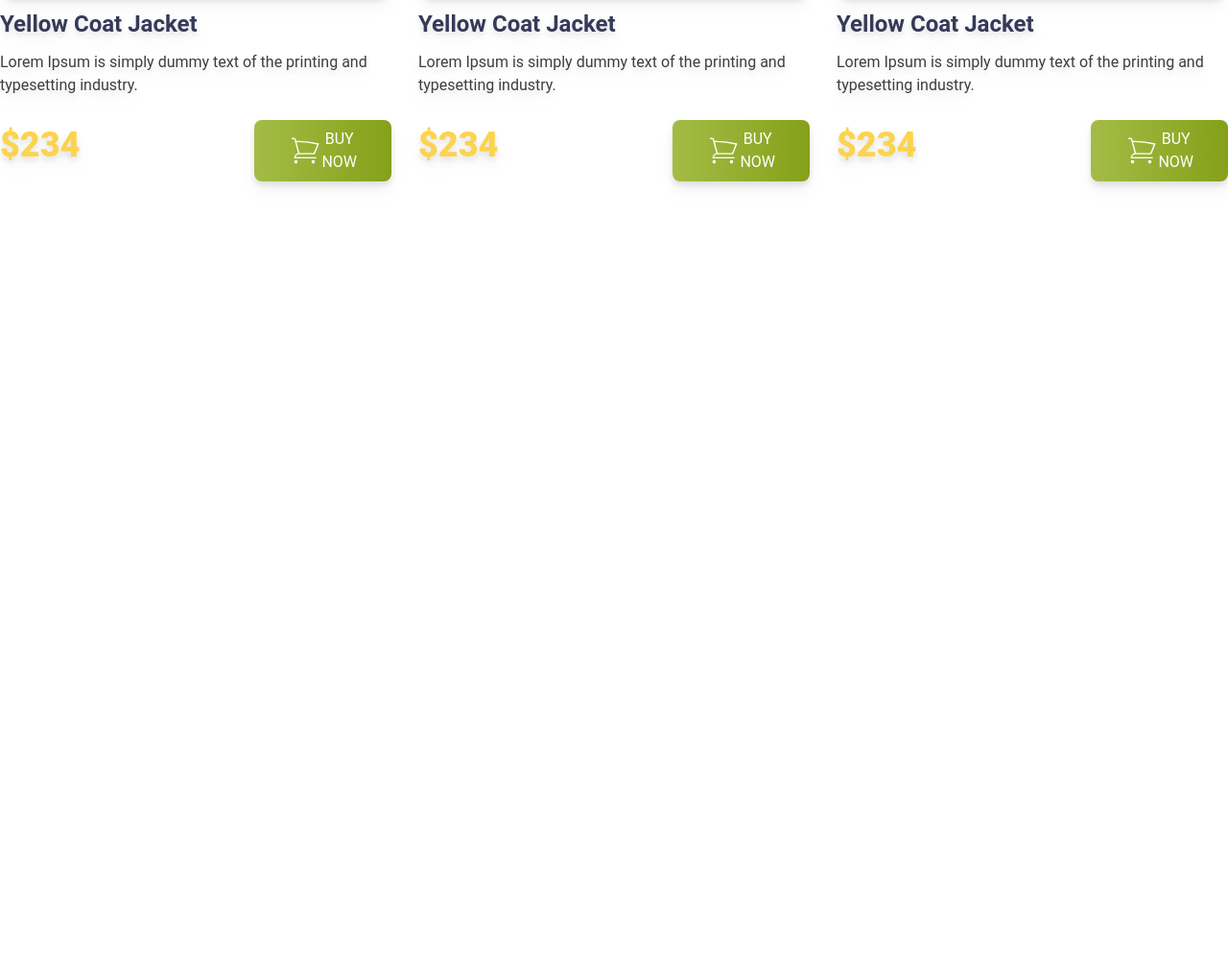
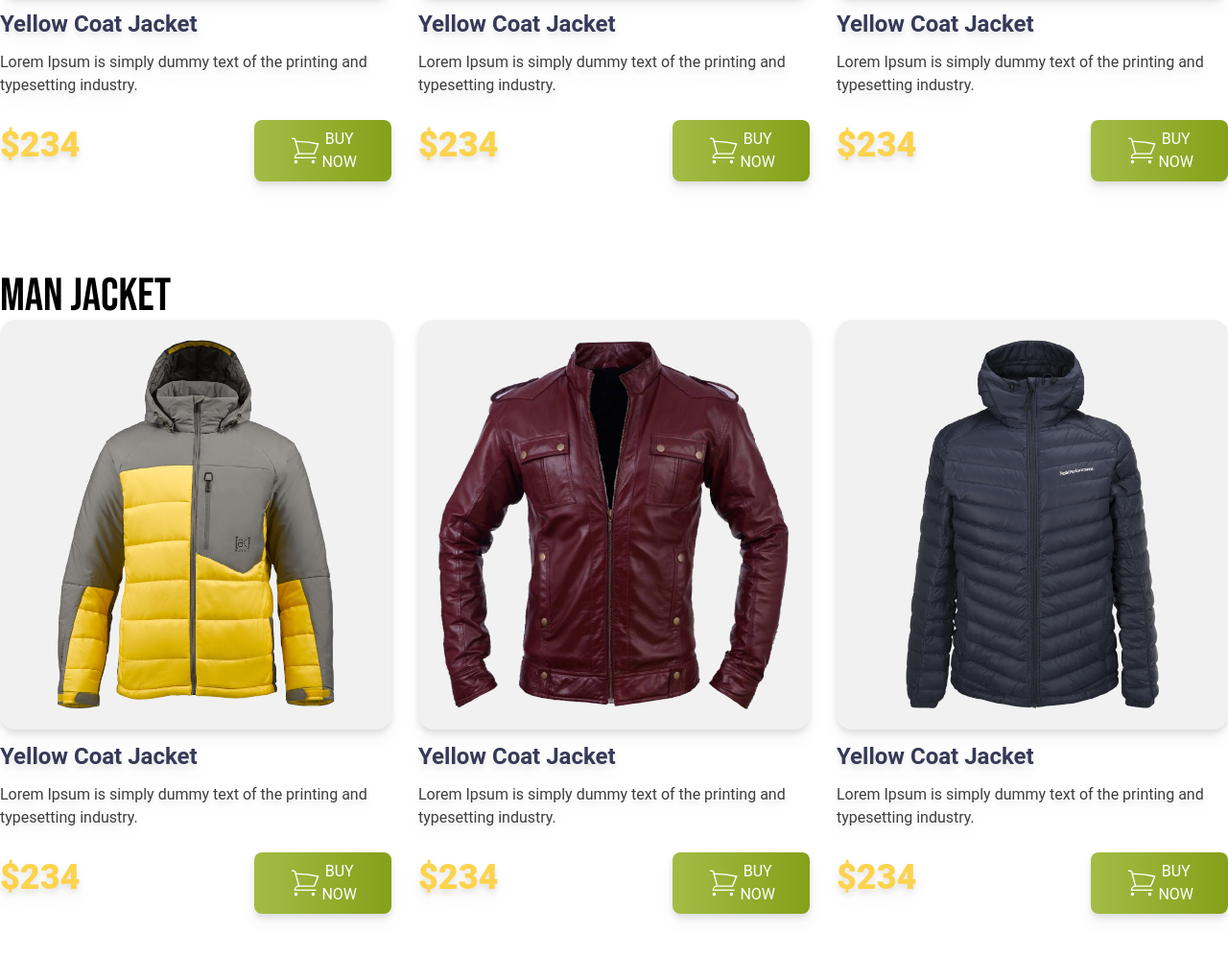
Before and after one commit to mazharulislam-12/penguin-fashion-website-tailwind, a plain HTML site: page index.html in a window 1280 px wide. Shown: the part 1328-2325 px from the top of the page at 96% size. Before the commit the page ends 1565 px from the top, so only its background shows below. Drawn offline with nearby package versions, Linux system fonts and the light colour scheme.

Commit message:
man jacket section creat and responsive

```diff
--- a/index.html
+++ b/index.html
@@ -201,6 +201,120 @@
         </div>
       </section>
       <!-- women card section end -->
+
+
+
+      <!-- man card section start -->
+      <section class="py-12">
+        <h2 class="text-5xl bebas-neue uppercase">Man Jacket</h2>
+        <!-- jacket container -->
+        <div class="roboto grid grid-col-1 md:grid-cols-2 lg:grid-cols-3 gap-7">
+          <!-- jacket 1 -->
+          <div class="space-y-3 drop-shadow-lg">
+           <div class="bg-[#F1F1F1] p-5 rounded-2xl">
+            <img src="images/jacket-4.png" alt="" />
+           </div>
+            <h2 class="text-2xl text-2xl text-[#363958] font-bold">Yellow Coat Jacket</h2>
+            <p class="text-[#3E3E3E] text-base">
+              Lorem Ipsum is simply dummy text of the printing and typesetting
+              industry.
+            </p>
+            <div class="flex items-center justify-between">
+                <h3 class="font-black text-4xl text-amber-300">$234</h3>
+                <button
+            class="px-9 py-2 bg-gradient-to-r from-[#A4BC46] to-[#85A019] uppercase flex rounded-lg mt-3 items-center text-white roboto"
+          >
+            <svg
+              xmlns="http://www.w3.org/2000/svg"
+              fill="none"
+              viewBox="0 0 24 24"
+              strokeWidth="{1.5}"
+              stroke="currentColor"
+              className="w-6 h-6 "
+            >
+              <path
+                strokeLinecap="round"
+                strokeLinejoin="round"
+                d="M2.25 3h1.386c.51 0 .955.343 1.087.835l.383 1.437M7.5 14.25a3 3 0 00-3 3h15.75m-12.75-3h11.218c1.121-2.3 2.1-4.684 2.924-7.138a60.114 60.114 0 00-16.536-1.84M7.5 14.25L5.106 5.272M6 20.25a.75.75 0 11-1.5 0 .75.75 0 011.5 0zm12.75 0a.75.75 0 11-1.5 0 .75.75 0 011.5 0z"
+              />
+            </svg>
+
+            BUY NOW
+                </button>
+            </div>
+          </div>
+          <!-- jacket 2 -->
+          <div class="space-y-3 drop-shadow-lg">
+           <div class="bg-[#F1F1F1] p-5 rounded-2xl">
+            <img src="images/jacket-5.png" alt="" />
+           </div>
+            <h2 class="text-2xl text-2xl text-[#363958] font-bold">Yellow Coat Jacket</h2>
+            <p class="text-[#3E3E3E] text-base">
+              Lorem Ipsum is simply dummy text of the printing and typesetting
+              industry.
+            </p>
+            <div class="flex items-center justify-between">
+                <h3 class="font-black text-4xl text-amber-300">$234</h3>
+                <button
+            class="px-9 py-2 bg-gradient-to-r from-[#A4BC46] to-[#85A019] uppercase flex rounded-lg mt-3 items-center text-white roboto"
+          >
+            <svg
+              xmlns="http://www.w3.org/2000/svg"
+              fill="none"
+              viewBox="0 0 24 24"
+              strokeWidth="{1.5}"
+              stroke="currentColor"
+              className="w-6 h-6 "
+            >
+              <path
+                strokeLinecap="round"
+                strokeLinejoin="round"
+                d="M2.25 3h1.386c.51 0 .955.343 1.087.835l.383 1.437M7.5 14.25a3 3 0 00-3 3h15.75m-12.75-3h11.218c1.121-2.3 2.1-4.684 2.924-7.138a60.114 60.114 0 00-16.536-1.84M7.5 14.25L5.106 5.272M6 20.25a.75.75 0 11-1.5 0 .75.75 0 011.5 0zm12.75 0a.75.75 0 11-1.5 0 .75.75 0 011.5 0z"
+              />
+            </svg>
+
+            BUY NOW
+                </button>
+            </div>
+          </div>
+          <!-- jacket 3 -->
+          <div class="space-y-3 drop-shadow-lg">
+           <div class="bg-[#F1F1F1] p-5 rounded-2xl">
+            <img src="images/jacket-6.png" alt="" />
+           </div>
+            <h2 class="text-2xl text-2xl text-[#363958] font-bold">Yellow Coat Jacket</h2>
+            <p class="text-[#3E3E3E] text-base">
+              Lorem Ipsum is simply dummy text of the printing and typesetting
+              industry.
+            </p>
+            <div class="flex items-center justify-between">
+                <h3 class="font-black text-4xl text-amber-300">$234</h3>
+                <button
+            class="px-9 py-2 bg-gradient-to-r from-[#A4BC46] to-[#85A019] uppercase flex rounded-lg mt-3 items-center text-white roboto"
+          >
+            <svg
+              xmlns="http://www.w3.org/2000/svg"
+              fill="none"
+              viewBox="0 0 24 24"
+              strokeWidth="{1.5}"
+              stroke="currentColor"
+              className="w-6 h-6 "
+            >
+              <path
+                strokeLinecap="round"
+                strokeLinejoin="round"
+                d="M2.25 3h1.386c.51 0 .955.343 1.087.835l.383 1.437M7.5 14.25a3 3 0 00-3 3h15.75m-12.75-3h11.218c1.121-2.3 2.1-4.684 2.924-7.138a60.114 60.114 0 00-16.536-1.84M7.5 14.25L5.106 5.272M6 20.25a.75.75 0 11-1.5 0 .75.75 0 011.5 0zm12.75 0a.75.75 0 11-1.5 0 .75.75 0 011.5 0z"
+              />
+            </svg>
+
+            BUY NOW
+                </button>
+            </div>
+          </div>
+        </div>
+      </section>
+      <!-- man card section end -->
+
     </main>
   </body>
 </html>
```
